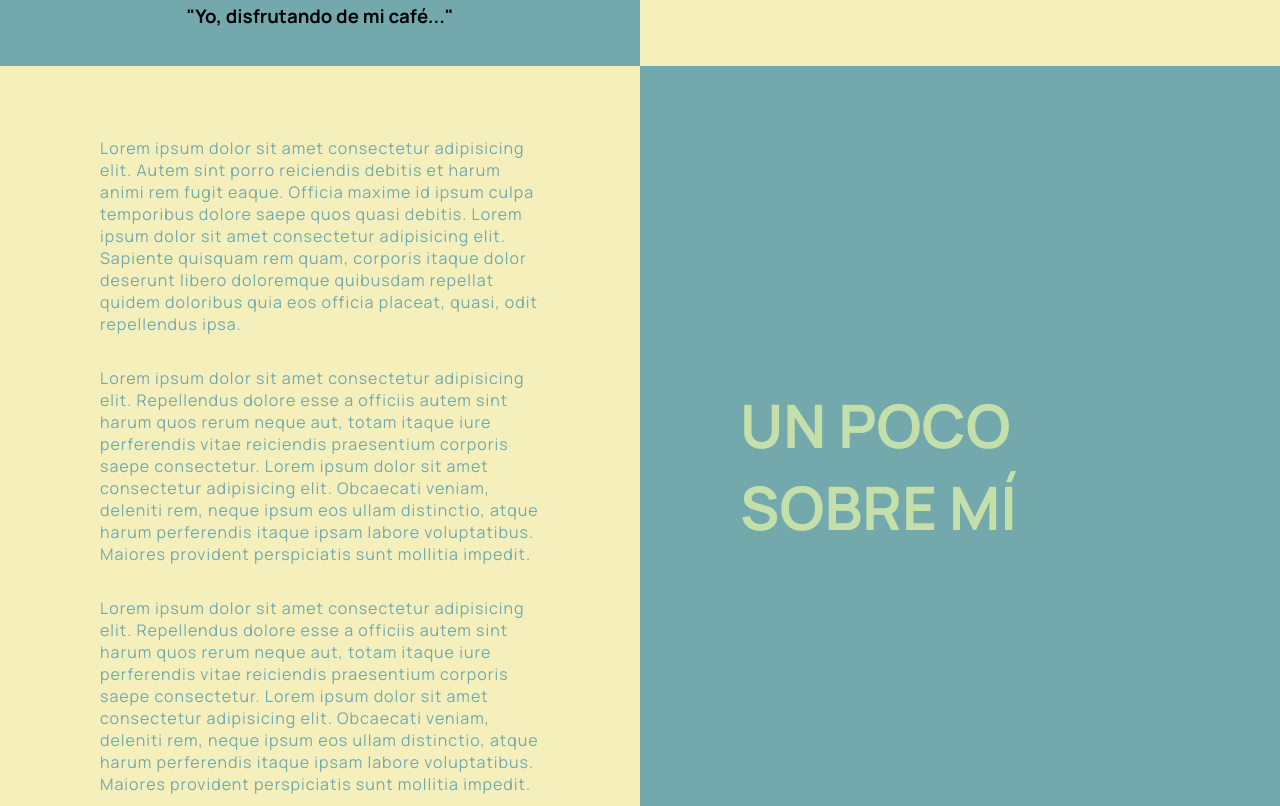
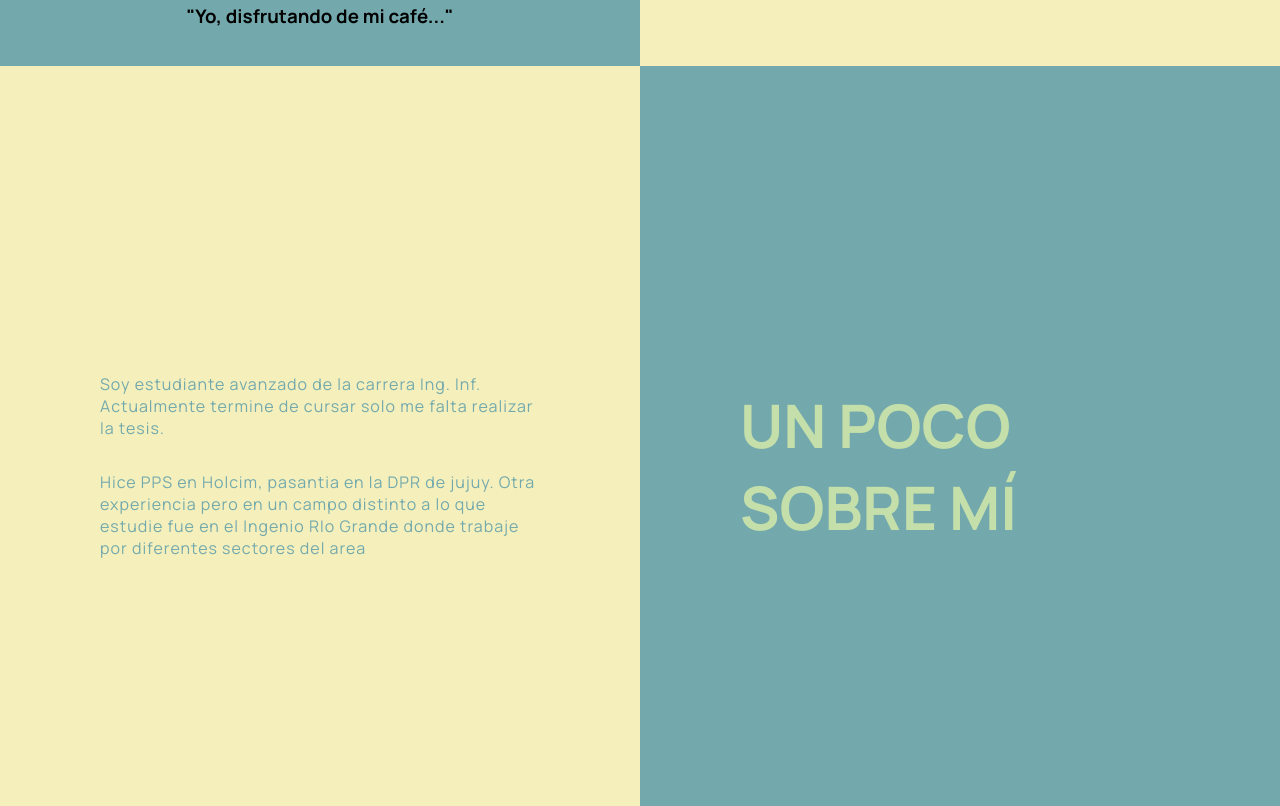
Before and after one commit to arieldiazjjy/porfolio-template, a plain HTML site: page index.html in a window 1280 px wide. Shown: the part 734-1540 px from the top of the page. Drawn offline with nearby package versions, Linux system fonts and the light colour scheme.

Commit message:
add sobre mi

```diff
--- a/index.html
+++ b/index.html
@@ -56,17 +56,11 @@
   <section id="about" class="content">
     <aside class="half-section text-section">
       <p>
-        Lorem ipsum dolor sit amet consectetur adipisicing elit. Autem sint porro reiciendis debitis et harum animi rem fugit eaque. Officia maxime id ipsum culpa temporibus dolore saepe quos quasi debitis.
-        Lorem ipsum dolor sit amet consectetur adipisicing elit. Sapiente quisquam rem quam, corporis itaque dolor deserunt libero doloremque quibusdam repellat quidem doloribus quia eos officia placeat, quasi, odit repellendus ipsa.
+        Soy estudiante avanzado de la carrera Ing. Inf. Actualmente termine de cursar solo me falta realizar la tesis.
       </p>
-      <p>
-        Lorem ipsum dolor sit amet consectetur adipisicing elit. Repellendus dolore esse a officiis autem sint harum quos rerum neque aut, totam itaque iure perferendis vitae reiciendis praesentium corporis saepe consectetur.
-        Lorem ipsum dolor sit amet consectetur adipisicing elit. Obcaecati veniam, deleniti rem, neque ipsum eos ullam distinctio, atque harum perferendis itaque ipsam labore voluptatibus. Maiores provident perspiciatis sunt mollitia impedit.
+      <p>Hice PPS en Holcim, pasantia en la DPR de jujuy. Otra experiencia pero en un campo distinto a lo que estudie fue en el Ingenio RIo Grande donde trabaje por diferentes sectores del area
       </p>
-      <p>
-        Lorem ipsum dolor sit amet consectetur adipisicing elit. Repellendus dolore esse a officiis autem sint harum quos rerum neque aut, totam itaque iure perferendis vitae reiciendis praesentium corporis saepe consectetur.
-        Lorem ipsum dolor sit amet consectetur adipisicing elit. Obcaecati veniam, deleniti rem, neque ipsum eos ullam distinctio, atque harum perferendis itaque ipsam labore voluptatibus. Maiores provident perspiciatis sunt mollitia impedit.
-      </p>
+
     </aside>
     <aside class="half-section title-section">
       <h2>Un poco sobre mí</h2>
```
